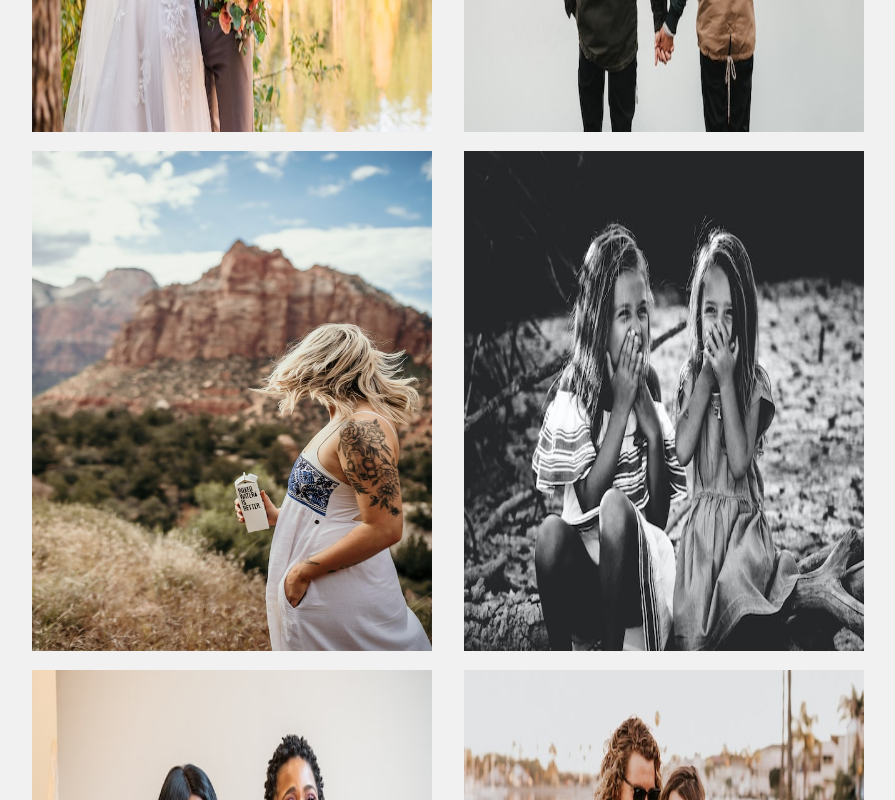
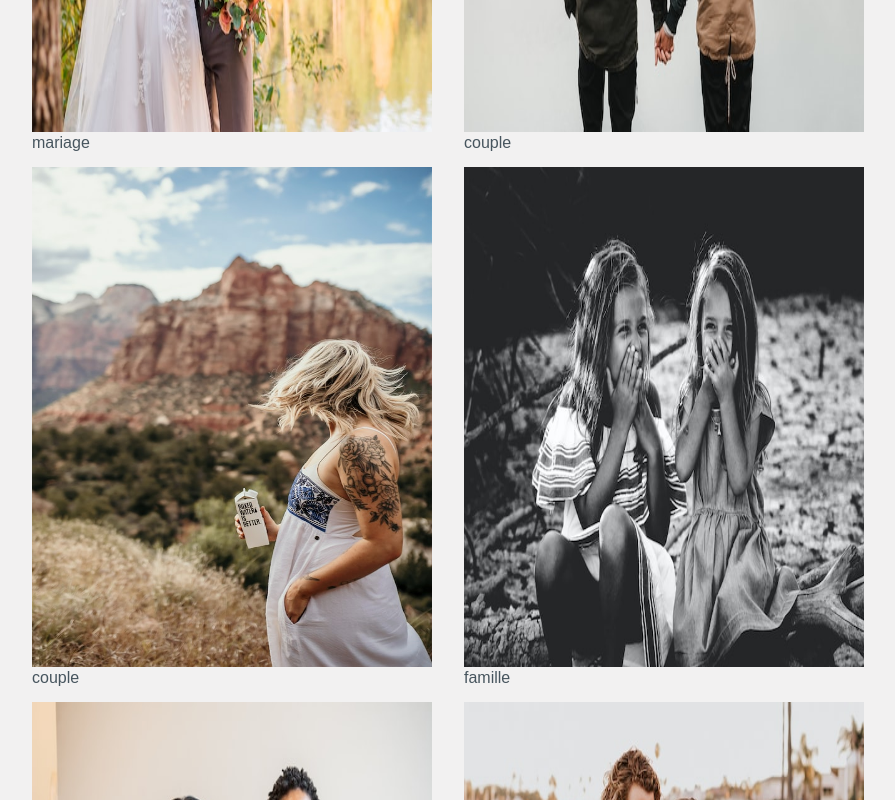
Before and after one commit to Otwgoat/charles-cantin-app, a Next.js app: page /portfolio in a window 1280 px wide. Shown: the part 780-1580 px from the top of the page, without its empty margins (192-1087 px from the left). Built offline with nearby package versions, Linux system fonts and the light colour scheme; a web font is replaced by a local one.

Commit message:
21th commit

```diff
--- a/components/Footer.js
+++ b/components/Footer.js
@@ -27,7 +27,7 @@ const Footer = () => {
         </div>
 
         <div className='footerListContainer'>
-            <Image src='/../public/img/Logo-charles-cantin-1.png' width={150} height={120} alt='logo du site' />
+            <Image src='/../img/Logo-charles-cantin-1.png' width={150} height={120} alt='logo du site' />
         </div>
 
         <div className='footerListContainer' id='socialContainer'>
--- a/components/Photo.js
+++ b/components/Photo.js
@@ -5,6 +5,7 @@ const Photo = ({photo}) => {
   return (
     <div className='photoContainer'>
         <Image className='photoSquare' src={'/' + photo.image} width={400} height={500} alt={photo.alt} />
+        <p>{photo.tag}</p>
     </div>
   )
 }
--- a/pages/portfolio.js
+++ b/pages/portfolio.js
@@ -9,7 +9,7 @@ const portfolio = (props) => {
     let photosData = props.photos;
     const [photos, setPhotos] = useState(photosData)
     const [isActive, setIsActive] = useState('all')
-    const [currentIndex, setCurrentIndex] = useState(11)
+    const [currentIndex, setCurrentIndex] = useState(12)
 
 
 
@@ -40,7 +40,7 @@ const portfolio = (props) => {
         }
     }
     /***  *********/
-    const refreshingIndex = (photos) => {
+    const refreshingIndex = () => {
         setCurrentIndex(currentIndex + 12)
         console.log(currentIndex);
         }
@@ -82,12 +82,18 @@ export default portfolio;
 
 /*** Import the data of the portfolio's json *********/
 export const getStaticProps = async () => {
+
     const filePath = path.join(process.cwd(), 'content/portfolio.json')
     const jsonData = await fsPromises.readFile(filePath);
     const objectData = JSON.parse(jsonData)
+
 
     return {
         props: objectData,
 
     }
+
+
+
+
 }
--- a/styles/_portfolio.scss
+++ b/styles/_portfolio.scss
@@ -47,6 +47,9 @@
         .photoContainer {
             margin: 0rem 1rem;
             margin-bottom: 1rem;
+
+
+
         }
     }
     #seeMoreBtn {
```
